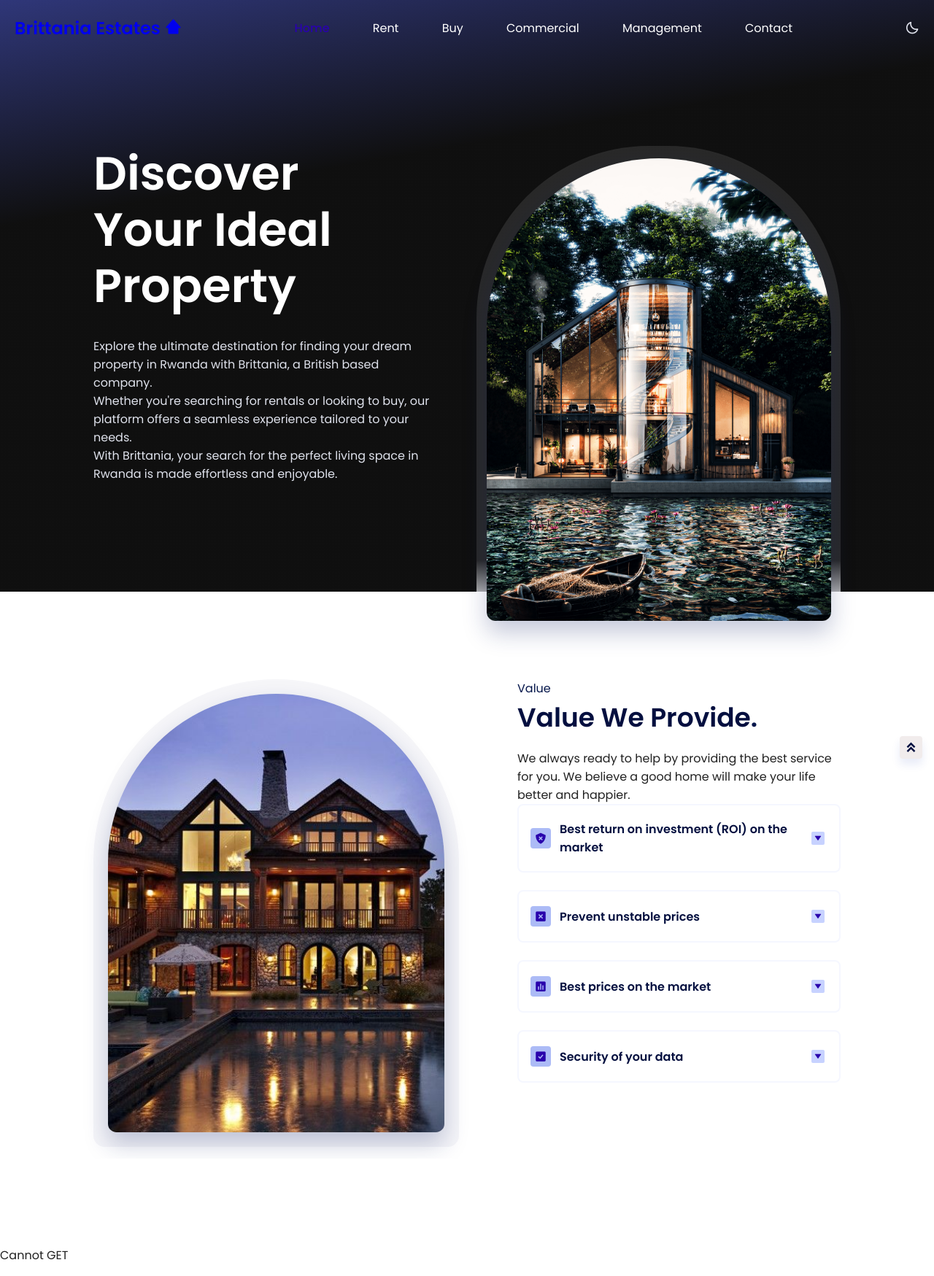
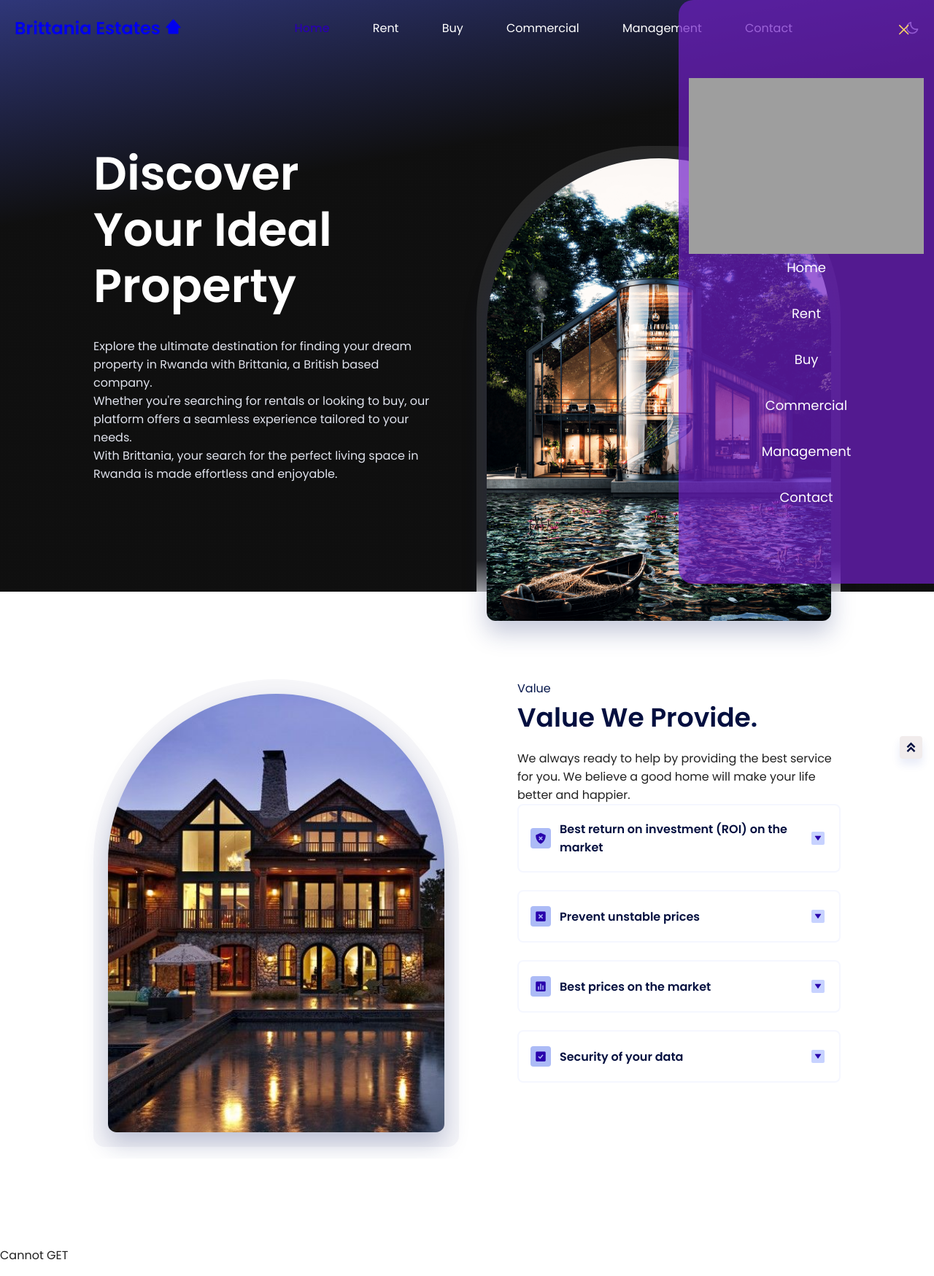
Before and after one commit to nightfury-305244/Brittania, a PHP site: page / in a window 1280 px wide. Shown: the whole page at 73% size. Run offline with PHP 8.4, Linux system fonts and the light colour scheme; some libraries are stand-ins or nearby versions; grey boxes are pictures that could not be loaded.

Commit message:
set hambegar menu style

```diff
--- a/assets/css/styles.css
+++ b/assets/css/styles.css
@@ -269,13 +269,13 @@
 }
 
 .chakra-modal__content-container {
-  display: none;
+  display: flex;
   width: 100vw;
   height: var(--chakra-vh);
   position: fixed;
   left: 0px;
   top: 0px;
-  z-index: var(--chakra-zIndices-modal);
+  z-index: 101;
   -webkit-box-pack: center;
   justify-content: center;
 }
@@ -283,15 +283,12 @@
 .chakra-modal__content {
   display: flex;
   flex-direction: column;
-  max-width: 390px;
+  align-items: end;
+  max-width: 350px;
   width: 100%;
   outline-offset: 2px;
-  z-index: var(--chakra-zIndices-modal);
   max-height: 100vh;
   color: inherit;
-  --drawer-bg: var(--chakra-colors-white);
-  --drawer-box-shadow: var(--chakra-shadows-lg);
-  box-shadow: var(--drawer-box-shadow);
   height: 100%;
   background-color: rgba(113, 32, 200, 0.7);
   outline: transparent solid 2px;
@@ -304,26 +301,27 @@
 }
 
 .chakra-modal__close-btn {
+  background-color: transparent;
   outline: transparent solid 2px;
+  border-radius: 0.375rem;
   outline-offset: 2px;
   display: flex;
   -webkit-box-align: center;
   align-items: center;
   -webkit-box-pack: center;
   justify-content: center;
+  cursor: pointer;
   flex-shrink: 0;
-  width: var(--close-button-size);
-  height: var(--close-button-size);
-  border-radius: var(--chakra-radii-md);
-  transition-property: var(--chakra-transition-property-common);
-  transition-duration: var(--chakra-transition-duration-normal);
-  background: var(--close-button-bg);
-  --close-button-size: var(--chakra-sizes-8);
-  font-size: var(--chakra-fontSizes-xs);
   position: absolute;
-  top: var(--chakra-space-2);
-  right: var(--chakra-space-3);
   color: rgb(251, 211, 101);
+  top: 25px;
+  right: 25px;
+  width: 2rem;
+  height: 2rem;
+}
+
+.chakra-modal__close-btn:hover {
+  background-color: rgba(0, 0, 0, 0.06);
 }
 
 .chakra-icon {
@@ -334,6 +332,53 @@
   flex-shrink: 0;
   color: currentcolor;
   vertical-align: middle;
+}
+
+.chakra-modal__body {
+  width: 100%;
+  padding-inline-start: var(--chakra-space-6);
+  padding-inline-end: var(--chakra-space-6);
+  flex: 1 1 0%;
+  overflow: auto;
+  padding: 14px;
+  height: 100%;
+  display: flex;
+  -webkit-box-pack: center;
+  justify-content: center;
+  -webkit-box-align: center;
+  align-items: center;
+}
+
+.css-wkpw2c {
+  display: flex;
+  flex-direction: column;
+  -webkit-box-pack: center;
+  justify-content: center;
+  -webkit-box-align: center;
+  align-items: center;
+}
+
+.css-1f2qzn3 {
+  display: flex;
+  flex-direction: column;
+  gap: 40px;
+}
+
+.css-jilke5 {
+  display: flex;
+  align-self: center;
+  cursor: pointer;
+}
+
+.BurgerMenu_BurgerMenu__item__tdNjN {
+  position: relative;
+  text-decoration: none;
+  color: #fefdff;
+  font-size: 18px;
+  line-height: 23px;
+  font-weight: 400;
+  text-transform: capitalize;
+  align-items: center;
 }
 
 /* Media Query for Responsive Navigation */
--- a/index.php
+++ b/index.php
@@ -261,7 +261,7 @@
                         ></path>
                     </svg>
                 </button>
-                <div class="chakra-modal__body css-aot8jp" id="chakra-modal--body-:r5:">
+                <div class="chakra-modal__body" id="chakra-modal--body-:r5:">
                     <div class="css-wkpw2c">
                         <div class="css-1gj4t3y">
                             <img
@@ -270,43 +270,50 @@
                                 class="chakra-image css-fpn4cd"
                             />
                         </div>
-                    <div class="css-ndo0tc">
                         <div class="css-1f2qzn3">
                             <div class="css-jilke5">
                                 <a
                                     class="BurgerMenu_BurgerMenu__item__tdNjN"
-                            href="https://app.altar.cash"
-                            >app</a
+                                    href="index.php"
+                                    >Home</a
                                 >
                             </div>
                             <div class="css-jilke5">
                                 <a
                                     class="BurgerMenu_BurgerMenu__item__tdNjN"
-                            href="https://app.altar.cash/#/referrals"
-                            >referrals</a
+                                    href="rent.php"
+                                    >Rent</a
                                 >
                             </div>
                             <div class="css-jilke5">
                                 <a
                                     target="_blank"
-                            href="https://docs.altar.cash"
+                                    href="buy.php"
                                     rel="noopener noreferrer"
                                     class="BurgerMenu_BurgerMenu__item__tdNjN"
-                            >docs</a
+                                    >Buy</a
                                 >
                             </div>
                             <div class="css-jilke5">
                                 <a
                                     class="BurgerMenu_BurgerMenu__item__tdNjN"
-                            href="https://app.altar.cash/#/ecosystem"
-                            >ecosystem</a
+                                    href="commercial.php"
+                                    >Commercial</a
                                 >
                             </div>
+                            <div class="css-jilke5">
+                                <a
+                                    class="BurgerMenu_BurgerMenu__item__tdNjN"
+                                    href="management.php"
+                                    >Management</a
+                                >
                             </div>
-                    </div>
-                    <div class="css-1h8a3wt">
-                    <div class="css-1k6z7kr">
-                        <a target="_blank" href="https://app.altar.cash">Launch App</a>
+                            <div class="css-jilke5">
+                                <a
+                                    class="BurgerMenu_BurgerMenu__item__tdNjN"
+                                    href="contact.php"
+                                    >Contact</a
+                                >
                             </div>
                         </div>
                     </div>
```
Lines whose indentation alone changed are shown as unchanged.
